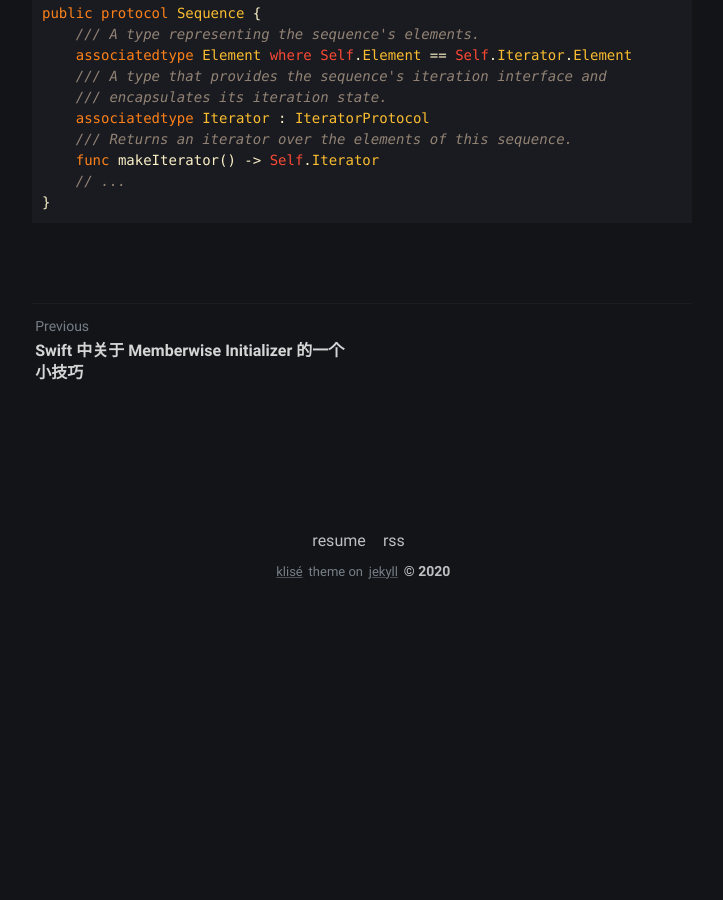
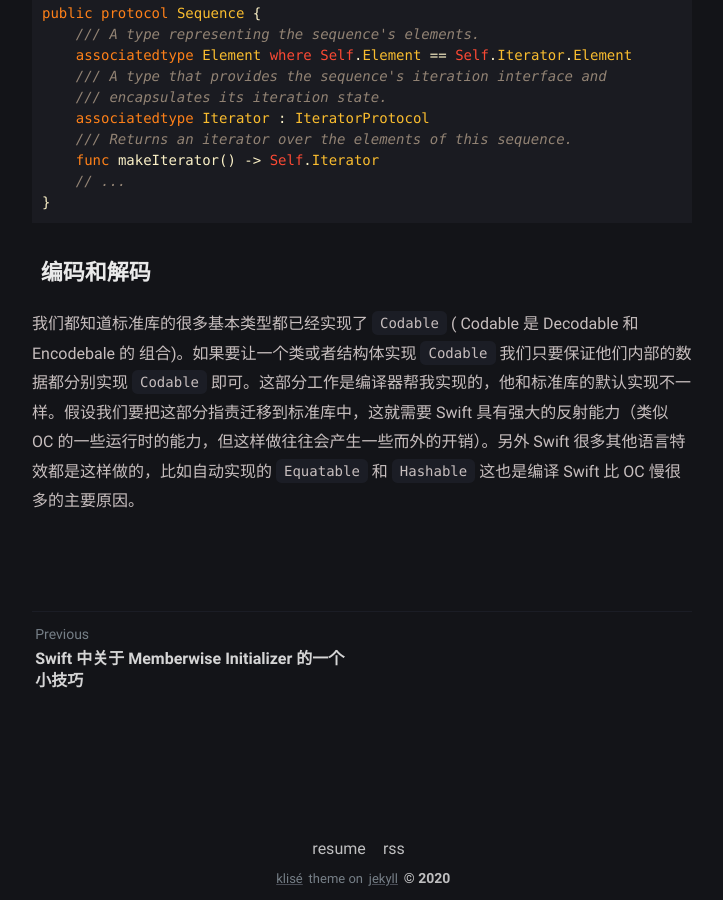
Before and after one commit to alfredcc/blog, a Jekyll site: the page built from _posts/2020-11-16-advance-swift-learn-notes.md, in a window 1280 px wide and 900 px high, scrolled down 4445 px. Shown: the whole window, without its empty margins (278-1001 px from the left). Built offline with Jekyll 4.4.1, drawn with Linux system fonts in a browser that asks for light colours; comment, search, counter and statistics services are not loaded; before the commit the page ends 5061 px from its top, so only the background shows below that.

Commit message:
Add Codable

````diff
--- a/_posts/2020-11-16-advance-swift-learn-notes.md
+++ b/_posts/2020-11-16-advance-swift-learn-notes.md
@@ -121,3 +121,7 @@ public protocol Sequence {
     // ...
 }
 ```
+
+## 编码和解码
+
+我们都知道标准库的很多基本类型都已经实现了 `Codable` ( Codable 是 Decodable 和 Encodebale 的 组合)。如果要让一个类或者结构体实现 `Codable` 我们只要保证他们内部的数据都分别实现 `Codable` 即可。这部分工作是编译器帮我实现的，他和标准库的默认实现不一样。假设我们要把这部分指责迁移到标准库中，这就需要 Swift 具有强大的反射能力（类似 OC 的一些运行时的能力，但这样做往往会产生一些而外的开销）。另外 Swift 很多其他语言特效都是这样做的，比如自动实现的 `Equatable` 和 `Hashable` 这也是编译 Swift 比 OC 慢很多的主要原因。
````
